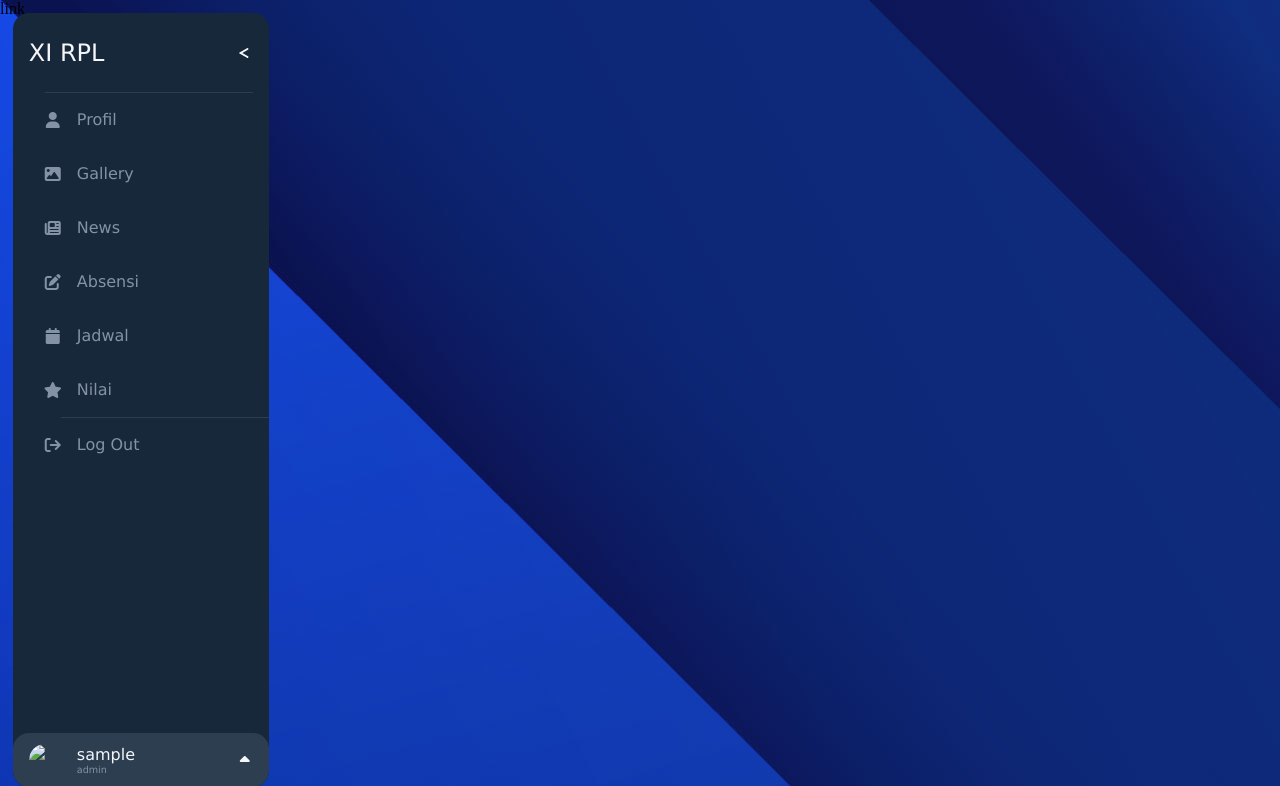
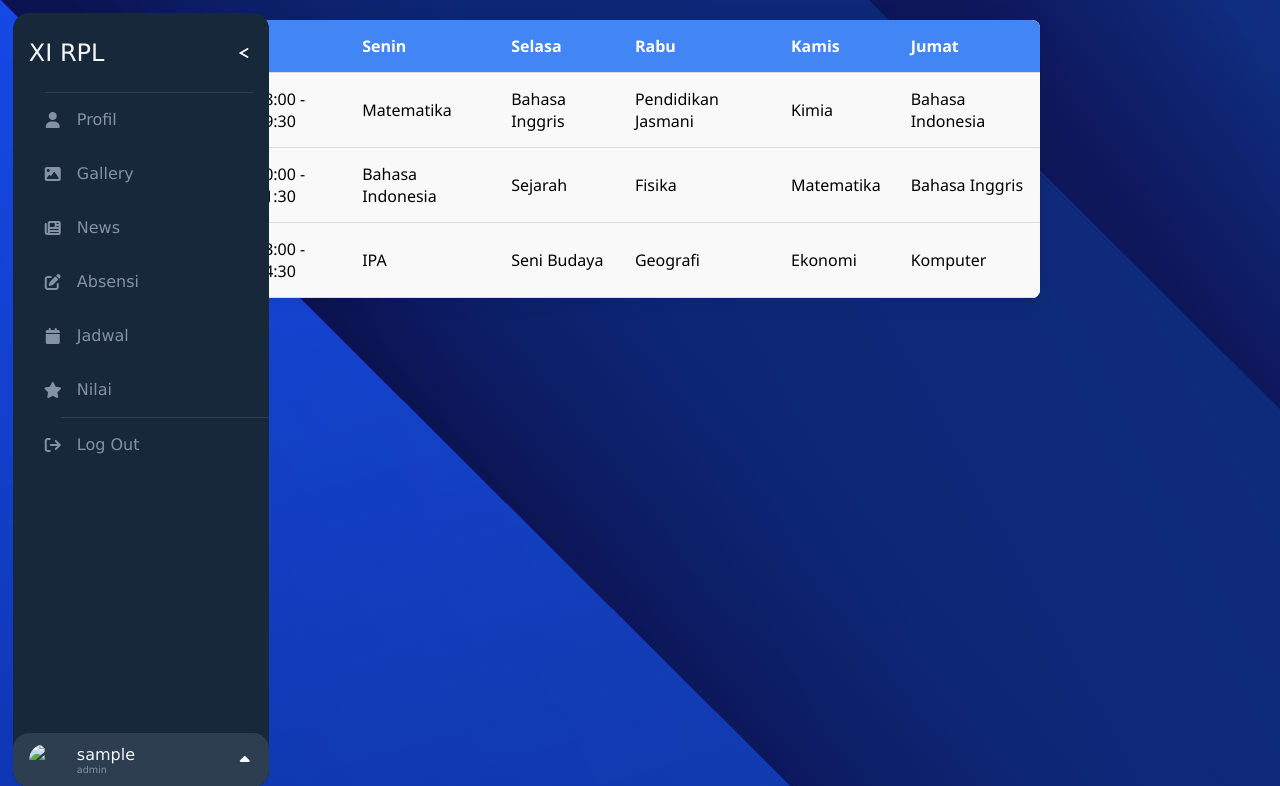
Before and after one commit to CallmeRajul/xi_rpl, a PHP site: page /views/jadwal in a window 1280 px wide. Shown: the top 786 px of the page. Run offline with PHP 8.4, Linux system fonts and the light colour scheme; the visitor is signed in with stand-in values (Sample User, id 1).

Commit message:
Co-authored-by: jev.aln187@gmail.com <jev.aln187@gmail.com> Co-authored-by: IndraHardika <KZdra@users.noreply.github.com> Co-authored-by: sndiptra11@outlook.com <sndiptra11@outlook.com> Co-authored-by: rajacipeng <rajacipeng@users.noreply.github.com> Co-authored-by: davaanza3030 <davaanza3030@users.noreply.github.com>

```diff
--- /dev/null
+++ b/dist/css/jadwal.css
@@ -0,0 +1,39 @@
+body {
+    font-family: 'Segoe UI', Tahoma, Geneva, Verdana, sans-serif;
+    margin: 0;
+    padding: 0;
+    background-color: #f4f4f4;
+}
+
+.schedule-table {
+    max-width: 800px;
+    margin: 20px auto;
+    border-radius: 8px;
+    overflow: hidden;
+    box-shadow: 0 0 20px rgba(0, 0, 0, 0.1);
+}
+
+table {
+    width: 100%;
+    border-collapse: collapse;
+    background-color: #fff;
+}
+
+thead {
+    background-color: #4285f4;
+    color: #fff;
+}
+
+th, td {
+    padding: 15px;
+    text-align: left;
+    border-bottom: 1px solid #ddd;
+}
+
+th {
+    font-weight: bold;
+}
+
+td {
+    background-color: #f9f9f9;
+}
--- a/dist/css/nilai.css
+++ b/dist/css/nilai.css
@@ -1,3 +1,6 @@
+
+
+
 table {
     border-collapse: collapse;
     width: 80%;
@@ -27,7 +30,8 @@ border: 1px solid rgba(112, 151, 231, 0.3);
   }
 
   tr:hover {
-    background-color: #f5f5f5;
+    background-color: rgb(240, 240, 240);
+    color: black;
   }
 
   @media screen and (max-width: 600px) {
--- a/views/jadwal/index.php
+++ b/views/jadwal/index.php
@@ -25,7 +25,7 @@ if (!isset($_SESSION['nis'])) {
     <meta charset="UTF-8">
     <meta name="viewport" content="width=device-width, initial-scale=1.0">
     <link rel="stylesheet" href="../../dist/css/global.css">
-    link
+    <link rel="stylesheet" href="../../dist/css/jadwal.css">
     <link rel="stylesheet" href="https://cdnjs.cloudflare.com/ajax/libs/font-awesome/6.4.2/css/all.min.css  ">
     <title>Dashboard</title>
 </head>
@@ -37,7 +37,46 @@ if (!isset($_SESSION['nis'])) {
 
     ?>
     <div class="jadwal">
-
+    <div class="schedule-table">
+        <table>
+            <thead>
+                <tr>
+                    <th></th>
+                    <th>Senin</th>
+                    <th>Selasa</th>
+                    <th>Rabu</th>
+                    <th>Kamis</th>
+                    <th>Jumat</th>
+                </tr>
+            </thead>
+            <tbody>
+                <tr>
+                    <td>08:00 - 09:30</td>
+                    <td>Matematika</td>
+                    <td>Bahasa Inggris</td>
+                    <td>Pendidikan Jasmani</td>
+                    <td>Kimia</td>
+                    <td>Bahasa Indonesia</td>
+                </tr>
+                <tr>
+                    <td>10:00 - 11:30</td>
+                    <td>Bahasa Indonesia</td>
+                    <td>Sejarah</td>
+                    <td>Fisika</td>
+                    <td>Matematika</td>
+                    <td>Bahasa Inggris</td>
+                </tr>
+                <tr>
+                    <td>13:00 - 14:30</td>
+                    <td>IPA</td>
+                    <td>Seni Budaya</td>
+                    <td>Geografi</td>
+                    <td>Ekonomi</td>
+                    <td>Komputer</td>
+                </tr>
+            </tbody>
+        </table>
+    </div>
     </div>
     <script scr="../../dist/js/dashboard.js"></script>
 </body>
--- a/views/login/index.php
+++ b/views/login/index.php
@@ -17,7 +17,7 @@ if (isset($_SESSION['nis'])) {
         background-color: white;
         color: black;
         border: none;
-        border-radius: 10px;
+        border-radius: 8px;
         font-size: 14px;
         text-transform: uppercase;
         letter-spacing: 2px;
```
